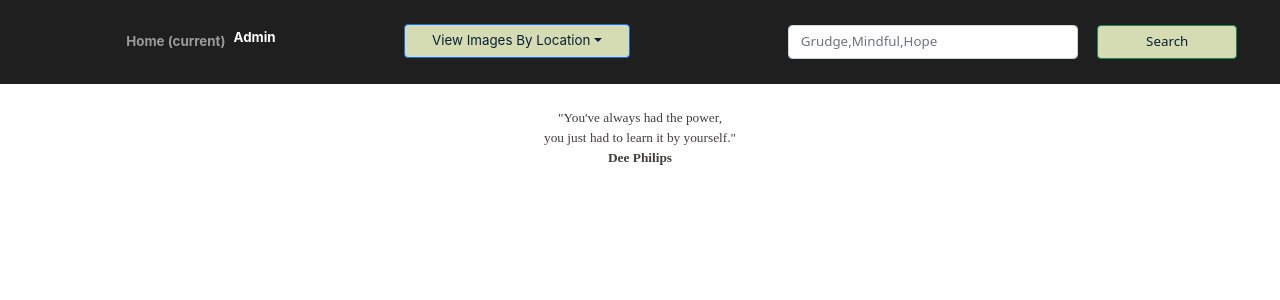
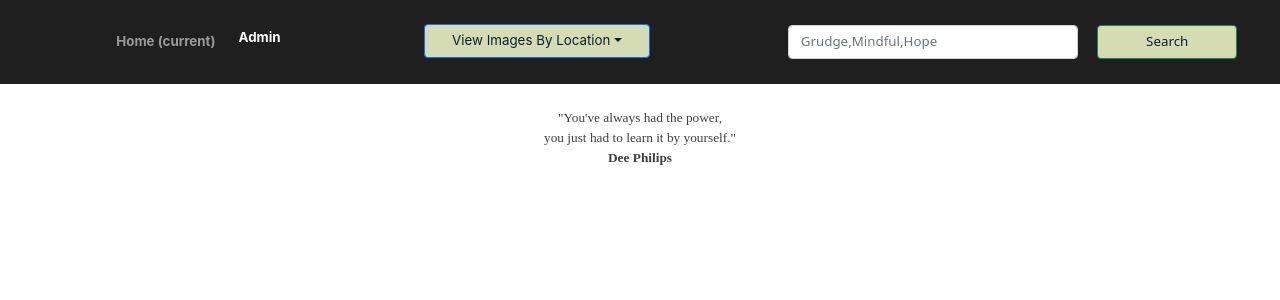
Before and after one commit to LilianMwaura/wallcraft, a Django app: page /display/ in a window 1280 px wide. Shown: the top 300 px of the page. Run offline with Django 4.2, Linux system fonts and the light colour scheme; data that the repository does not hold is empty; some libraries are stand-ins or nearby versions; some web fonts are replaced.

Commit message:
update style on nav

```diff
--- a/static/css/index.css
+++ b/static/css/index.css
@@ -37,7 +37,9 @@ h1, h2, h3, h4, h5, h6 {
 }
 .admin{
     text-decoration: none;
-    padding-top: 1px;
+    padding-top: 25px;
+    padding-left: 15px;
+    padding-right: 15px;
 }
 .bg1 {
     object-fit: cover;
```
